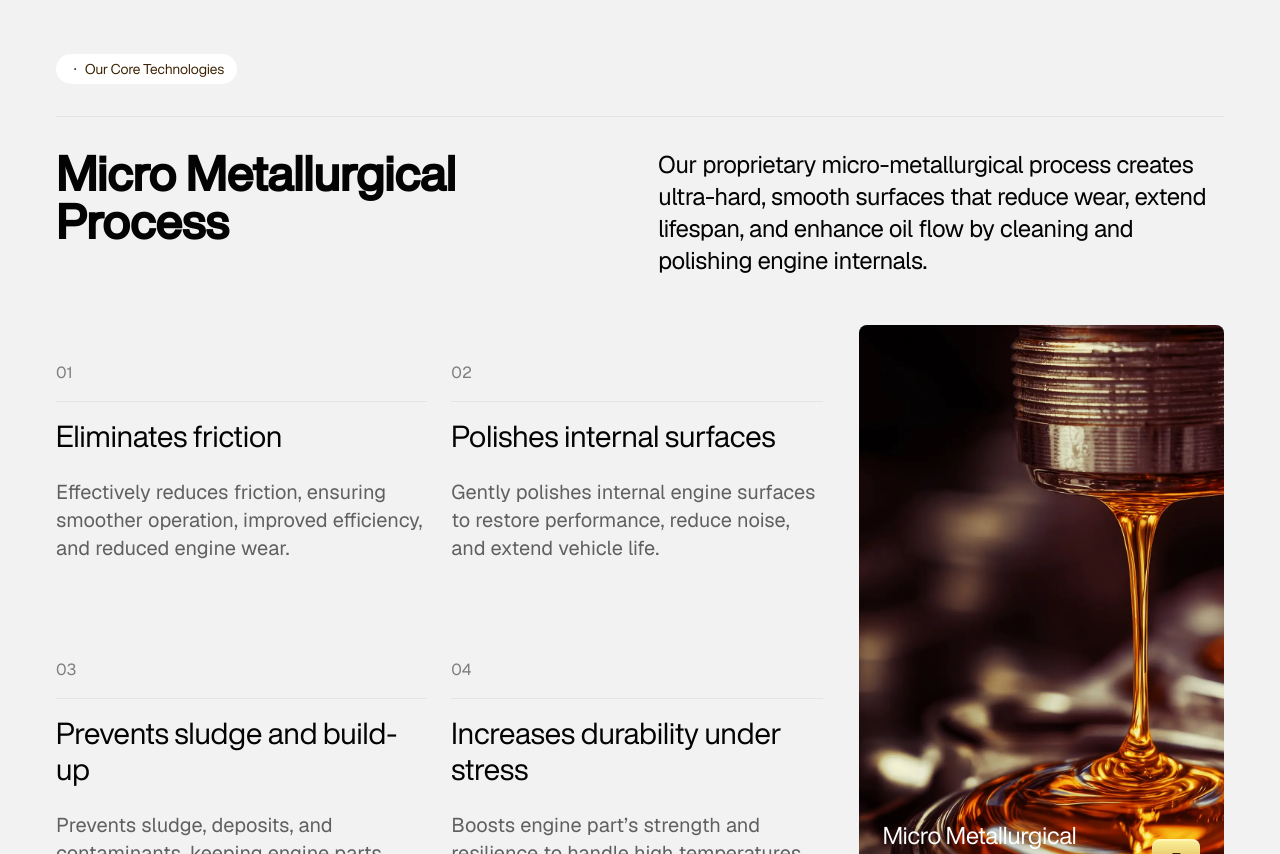
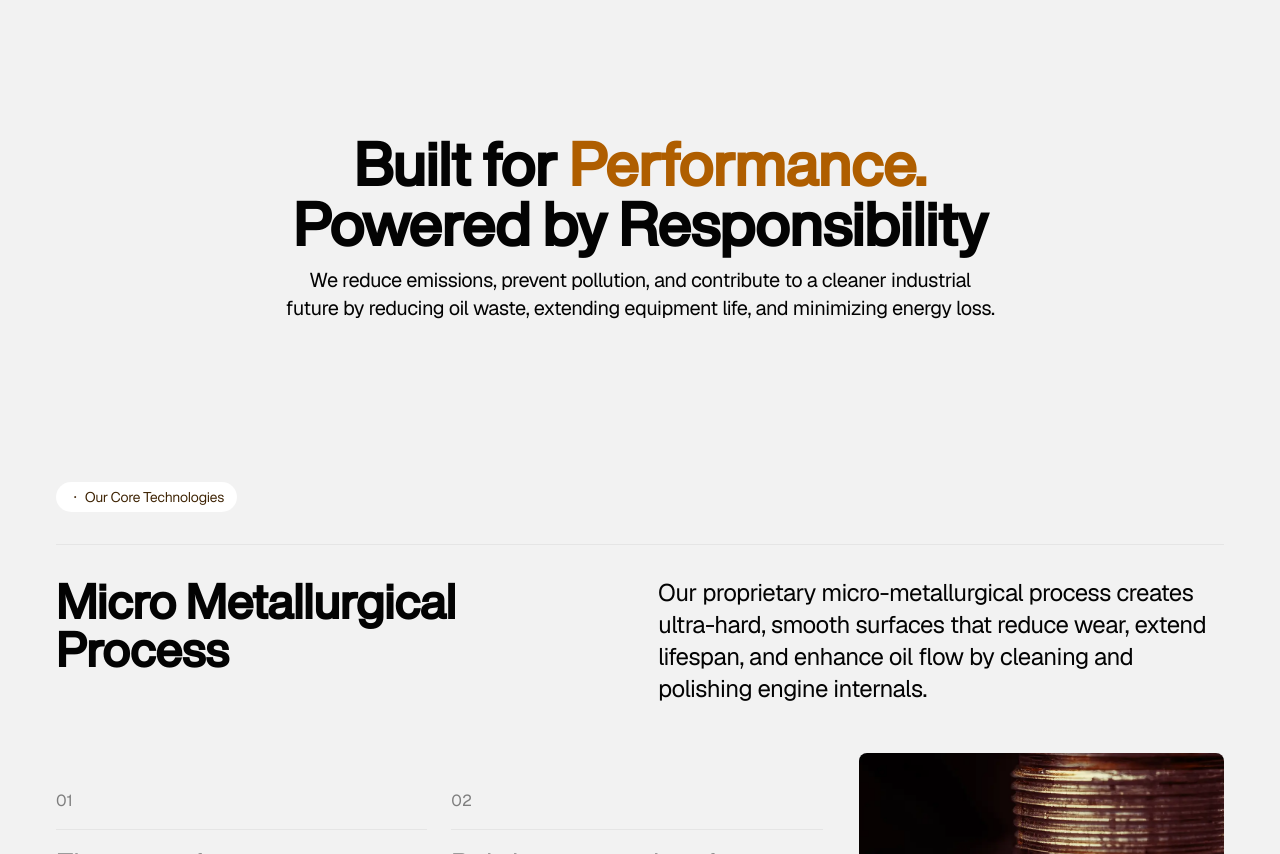
Before and after one commit to itzTedx/100-power-v2, a Next.js app: page / in a window 1280 px wide. Shown: the part 3540-4394 px from the top of the page. Built offline with nearby package versions, Linux system fonts and the light colour scheme.

Commit message:
Enhance Technologies section on homepage with new header and descriptive text emphasizing performance and responsibility. Update layout for improved visual appeal and clarity.

```diff
--- a/src/components/sections/home/technologies.tsx
+++ b/src/components/sections/home/technologies.tsx
@@ -10,7 +10,18 @@ import { FEATURES } from "@/data/constants";
 export const Technologies = () => {
   return (
     <section className="py-12">
-      <div className="container space-y-8">
+      <div className="container max-w-5xl py-20 text-center">
+        <h2 className="font-helvetica text-6xl font-bold text-balance">
+          Built for <span className="text-primary">Performance.</span> Powered
+          by Responsibility
+        </h2>
+        <p className="mt-3 text-xl tracking-tight text-balance">
+          We reduce emissions, prevent pollution, and contribute to a cleaner
+          industrial future by reducing oil waste, extending equipment life, and
+          minimizing energy loss.
+        </p>
+      </div>
+      <div className="container space-y-8 pt-20">
         <Badge>
           <Dot />
           Our Core Technologies
```
